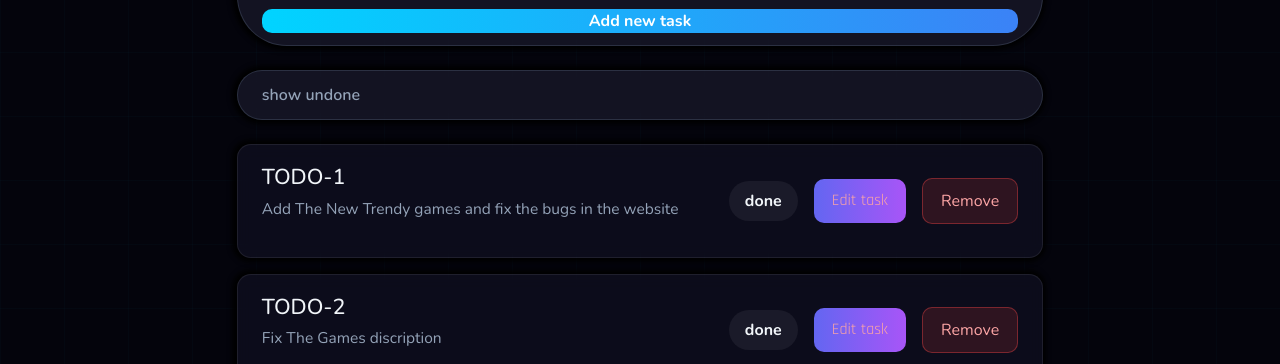
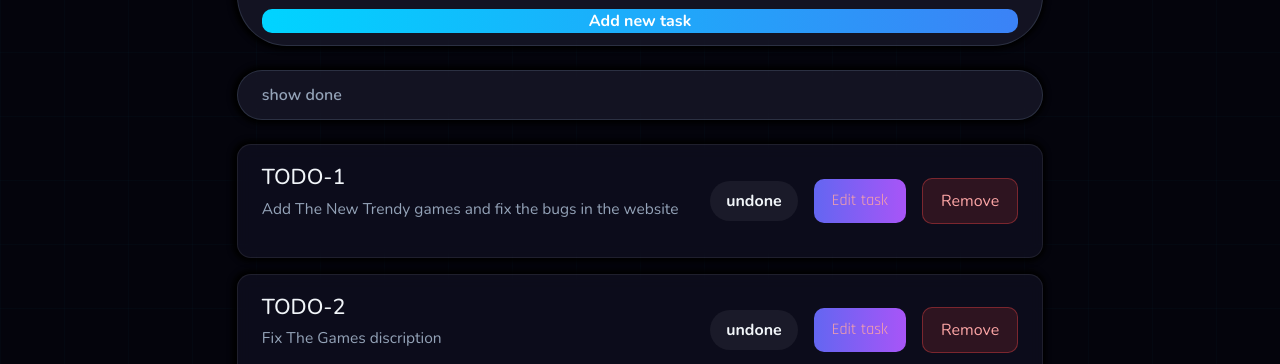
Before and after one commit to Ahmed-Belgacem/front-back-checkpoint-mern, a React (Create React App) app in the folder client/: page /admin in a window 1280 px wide. Shown: the part 588-952 px from the top of the page. Built offline with nearby package versions, Linux system fonts and the light colour scheme.

Commit message:
12th commit

```diff
--- a/client/src/component/Todoitem.js
+++ b/client/src/component/Todoitem.js
@@ -12,7 +12,7 @@ const Todoitem = ({ todo }) => {
         <p>{todo.description}</p>
       </div>
       <span onClick={() => dispatch(doneTask({ id: todo.id }))}>
-         {todo.isDone ? "undone" : "done"}
+         {todo.isDone ? "done" : "undone"}
       </span>
       <Edittask todo={todo} />
       <button onClick={() => dispatch(removeTask({ id: todo.id }))}>Remove</button>
--- a/client/src/component/Todolist.js
+++ b/client/src/component/Todolist.js
@@ -10,7 +10,7 @@ function Todolist() {
   return (
     <div className='todo-list'>
         <Addtodo />
-        <button className='add-task' onClick={() => setshowdone(!showdone)}>    {showdone ? "show done" : "show undone"}</button>
+        <button className='add-task' onClick={() => setshowdone(!showdone)}>    {showdone ? "show undone" : "show done"}</button>
       {todos.filter((todo) =>  todo.isDone===showdone).map((todo) => (<Todoitem  todo={todo} />))}
     </div>
   )
```
